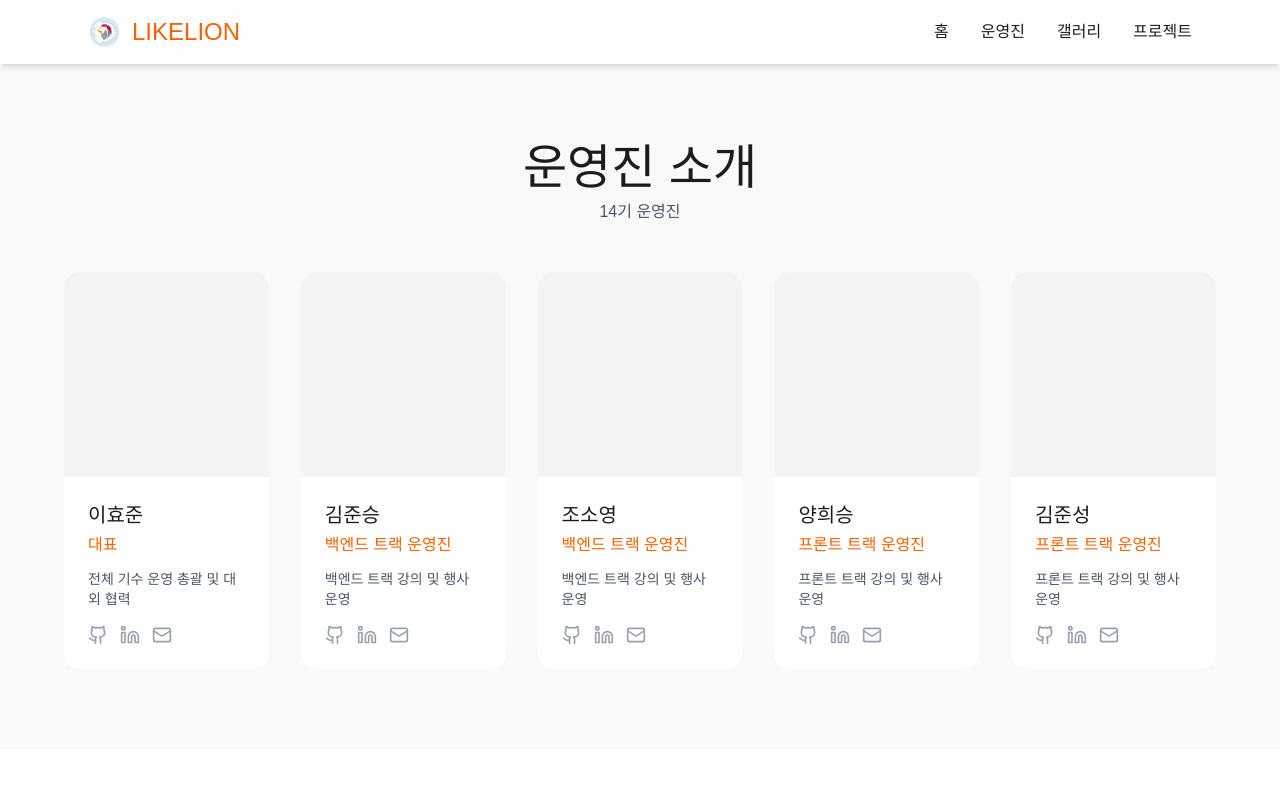
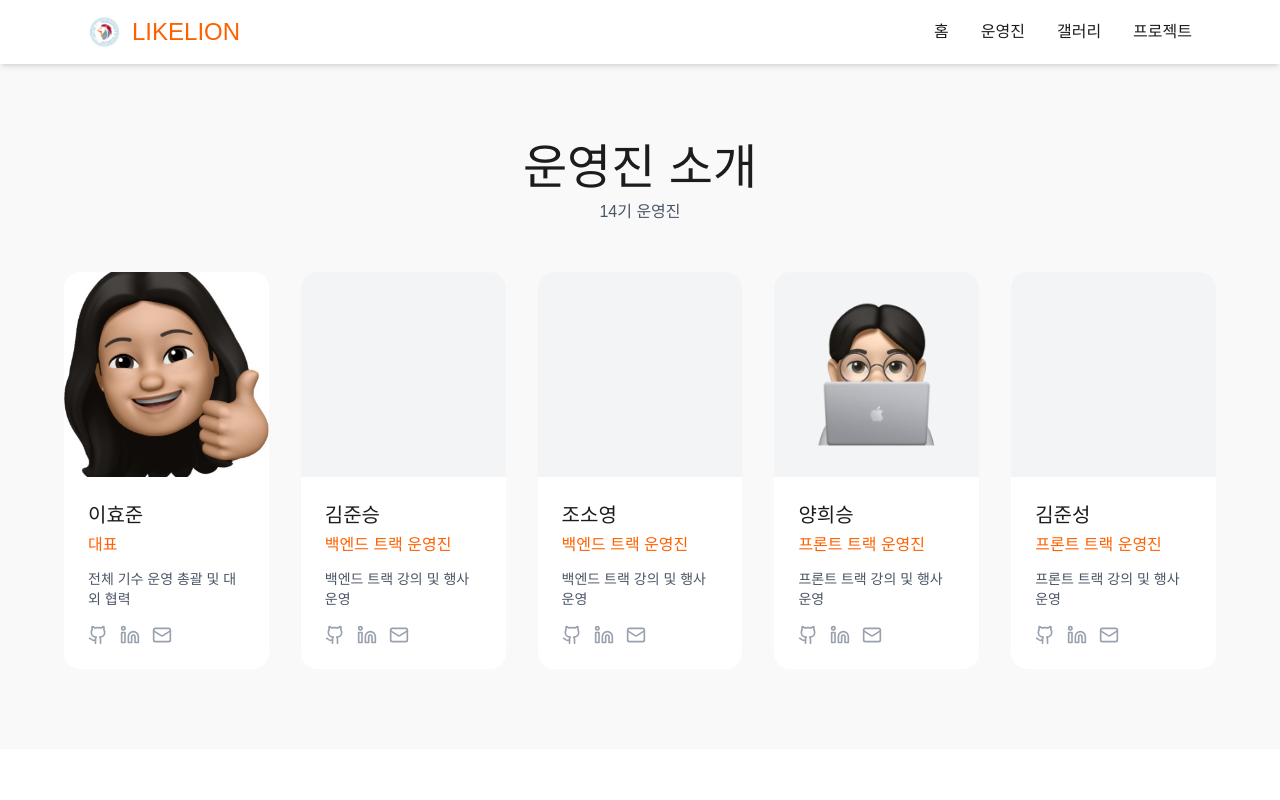
Before and after one commit to LikeLion-Yonam-Institute-of-Technology/LikeLion_Homepage, a Next.js app: page /team in a window 1280 px wide. Shown: the top 800 px of the page. Built offline with nearby package versions, Linux system fonts and the light colour scheme.

Commit message:
feat: 애플 미모지 추가

```diff
--- a/app/components/Team.tsx
+++ b/app/components/Team.tsx
@@ -24,7 +24,15 @@ export function Team() {
               key={member.name}
               className="overflow-hidden rounded-2xl bg-white transition-shadow hover:shadow-xl"
             >
-              <div className="aspect-square overflow-hidden bg-gray-100" />
+              <div className="aspect-square overflow-hidden bg-gray-100">
+                {member.image ? (
+                  <img
+                    src={member.image}
+                    alt={member.name}
+                    className="h-full w-full object-cover"
+                  />
+                ) : null}
+              </div>
               <div className="p-6">
                 <h3
                   className="mb-1 text-xl"
--- a/app/data/team.ts
+++ b/app/data/team.ts
@@ -3,7 +3,7 @@ export const teamMembers = [
     name: "이효준",
     role: "대표",
     description: "전체 기수 운영 총괄 및 대외 협력",
-    image: "",
+    image: "/assets/teams/EHJ.jpg",
     generation: "14기",
   },
   {
@@ -24,7 +24,7 @@ export const teamMembers = [
     name: "양희승",
     role: "프론트 트랙 운영진",
     description: "프론트 트랙 강의 및 행사 운영",
-    image: "",
+    image: "/assets/teams/YHS.png",
     generation: "14기",
   },
   {
```
Also changed, not shown: public/assets/teams/EHJ.jpg (added), public/assets/teams/YHS.png (added).
